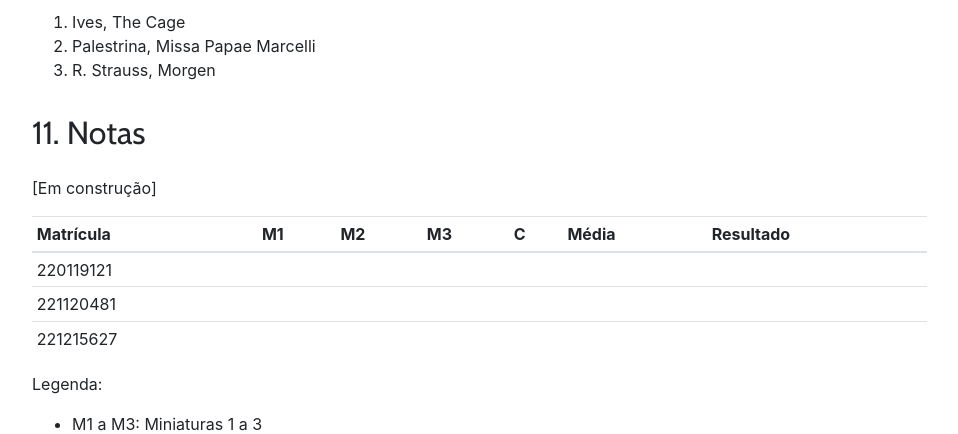
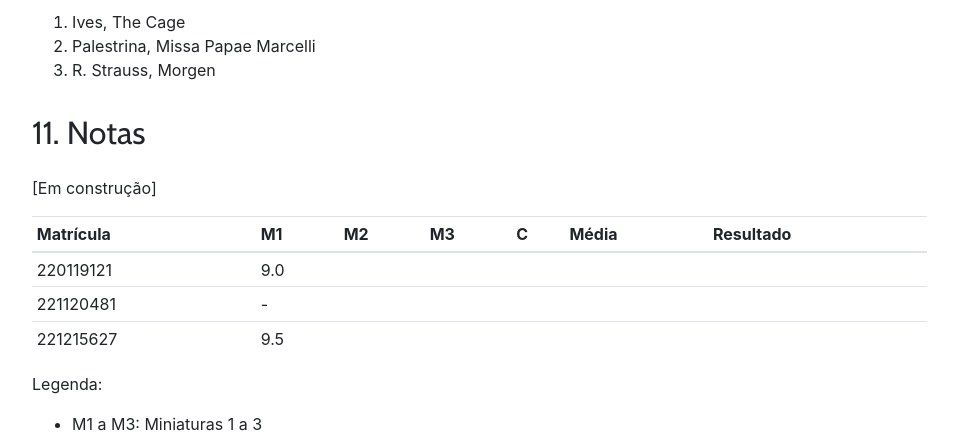
Before and after one commit to kroger/genosmus, a Jekyll site: the page built from _marcos/musb14.md, in a window 1280 px wide and 900 px high, scrolled down 7198 px. Shown: the top 434 px of the window, without its empty margins (68-1026 px from the left). Built offline with Jekyll 4.4.1, drawn with Linux system fonts in a browser that asks for light colours; nearby versions of some CDN libraries; the table of contents is made by our own code.

Commit message:
Insere notas na caderneta

```diff
--- a/_marcos/musb14.md
+++ b/_marcos/musb14.md
@@ -331,9 +331,9 @@ analisada em conjunto durante as aulas:
 
 | Matrícula | M1  | M2  | M3  | C   | Média | Resultado |
 | --------- | --- | --- | --- | --- | ----- | --------- |
-| 220119121 |     |     |     |     |       |           |
-| 221120481 |     |     |     |     |       |           |
-| 221215627 |     |     |     |     |       |           |
+| 220119121 | 9.0 |     |     |     |       |           |
+| 221120481 | -   |     |     |     |       |           |
+| 221215627 | 9.5 |     |     |     |       |           |
 {: .table .table-sm}
 
 Legenda:
```
